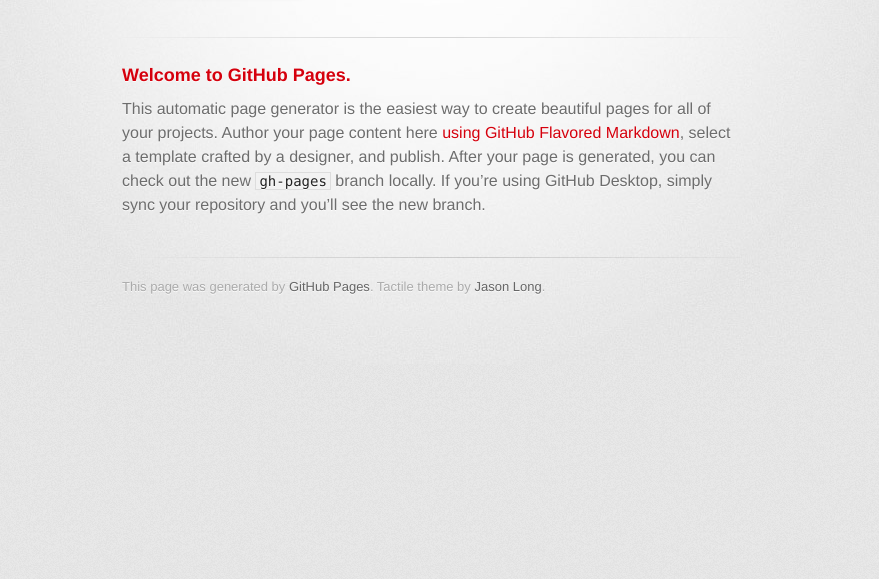
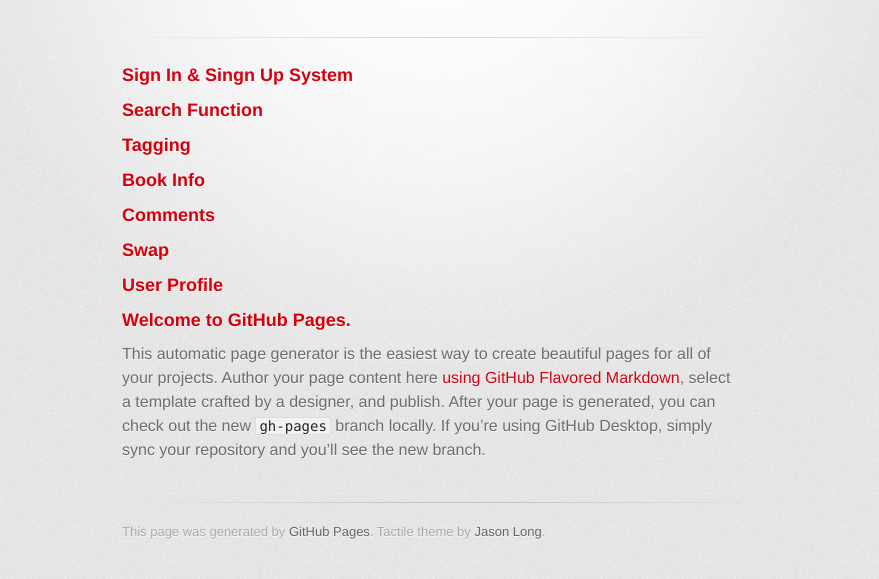
Before and after one commit to anboi1225/anboi1225.github.io, a plain HTML site: page index.html in a window 1280 px wide. Shown: the part 209-788 px from the top of the page, without its empty margins (208-1087 px from the left). Drawn offline with Linux system fonts and the light colour scheme; a web font is replaced by a local one.

Commit message:
add subtitles

```diff
--- a/index.html
+++ b/index.html
@@ -29,6 +29,15 @@
         <hr>
 
         <section id="main_content">
+
+          <h3>Sign In & Singn Up System</h3>
+          <h3>Search Function</h3>
+          <h3>Tagging</h3>
+          <h3>Book Info</h3>
+          <h3>Comments</h3>
+          <h3>Swap</h3>
+          <h3>User Profile</h3>
+
           <h3>
 <a id="welcome-to-github-pages" class="anchor" href="#welcome-to-github-pages" aria-hidden="true"><span aria-hidden="true" class="octicon octicon-link"></span></a>Welcome to GitHub Pages.</h3>
 
```
